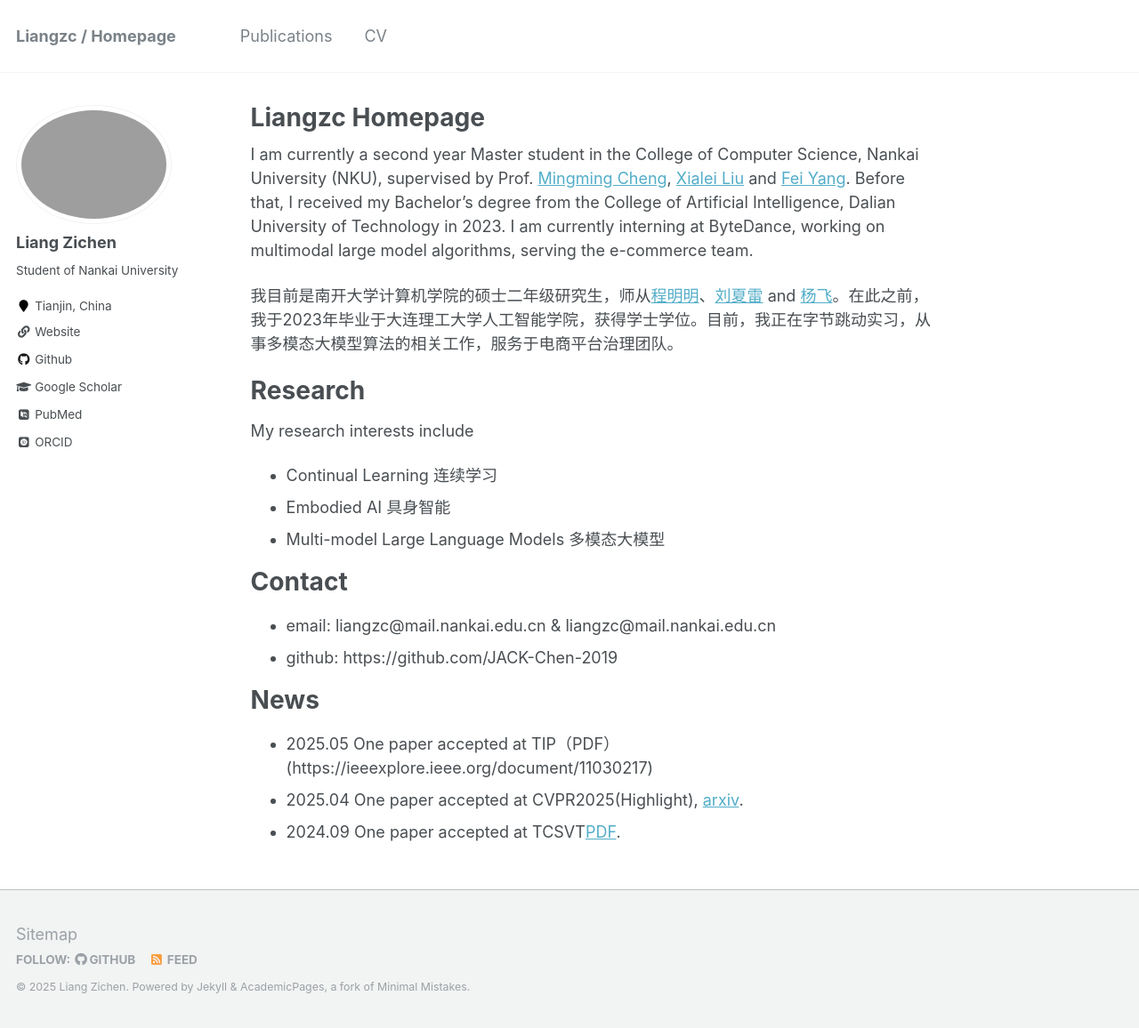
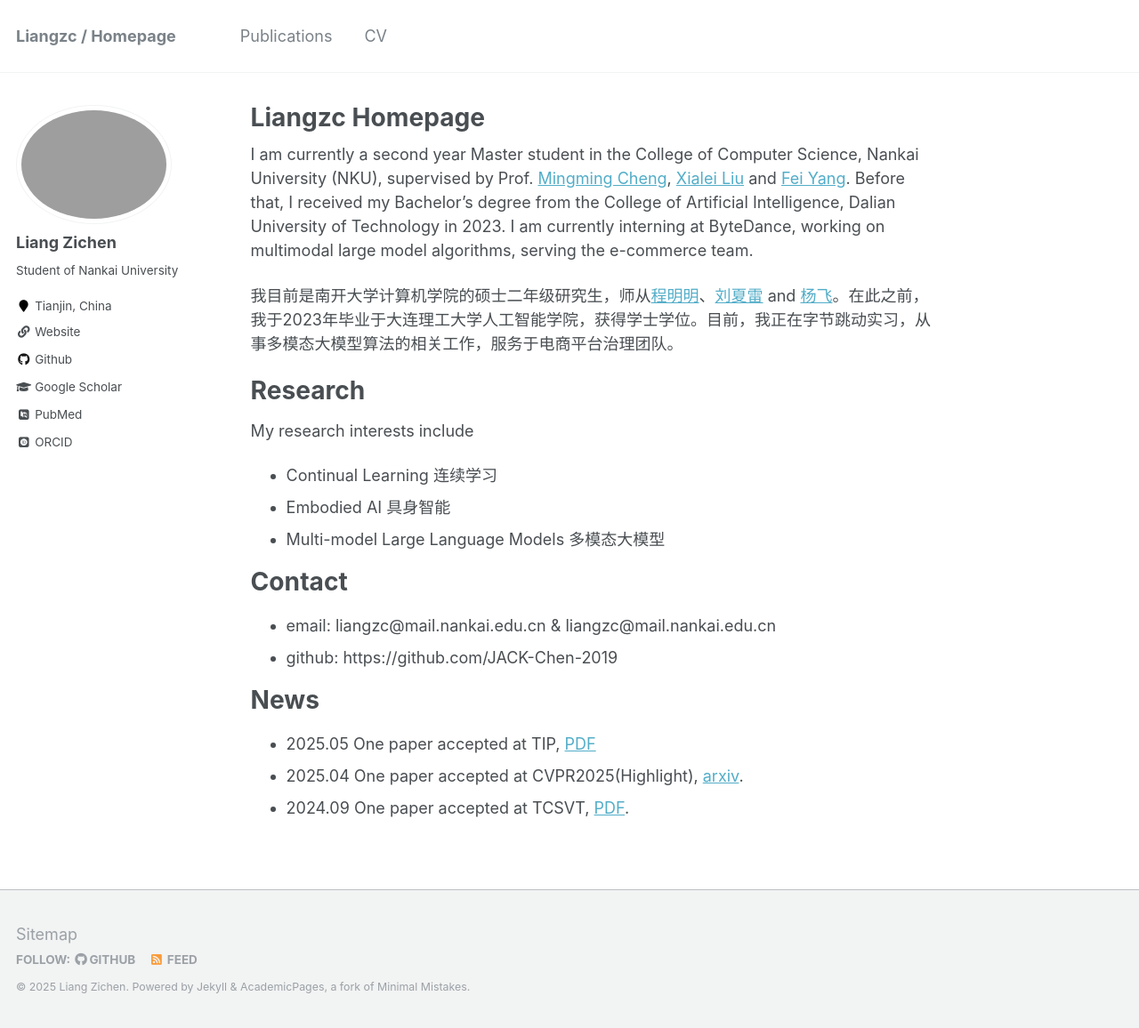
Before and after one commit to JACK-Chen-2019/liangzc, a Jekyll site: the page built from _pages/about.md, in a window 1280 px wide and 1156 px high. Shown: the whole window at 89% size. Built offline with Jekyll 4.4.1, drawn with Linux system fonts in a browser that asks for light colours; some web fonts are replaced.

Commit message:
Update about.md

```diff
--- a/_pages/about.md
+++ b/_pages/about.md
@@ -26,6 +26,6 @@ Contact
 
 News
 ======
-- 2025.05 One paper accepted at TIP（PDF）(https://ieeexplore.ieee.org/document/11030217)
+- 2025.05 One paper accepted at TIP, [PDF](https://ieeexplore.ieee.org/document/11030217)
 - 2025.04 One paper accepted at CVPR2025(Highlight), [arxiv](https://arxiv.org/abs/2503.21076).
-- 2024.09 One paper accepted at TCSVT[PDF](https://ieeexplore.ieee.org/abstract/document/10681473/).
+- 2024.09 One paper accepted at TCSVT, [PDF](https://ieeexplore.ieee.org/abstract/document/10681473/).
```
